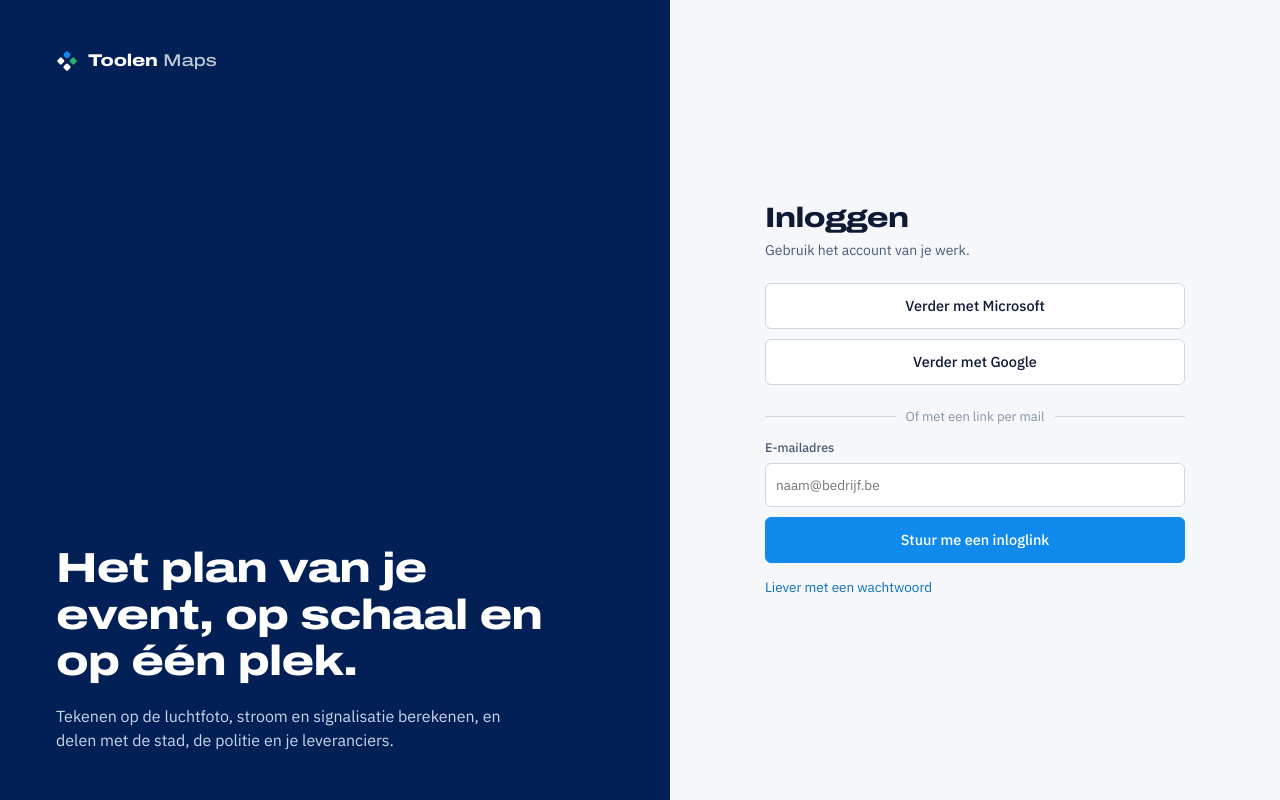
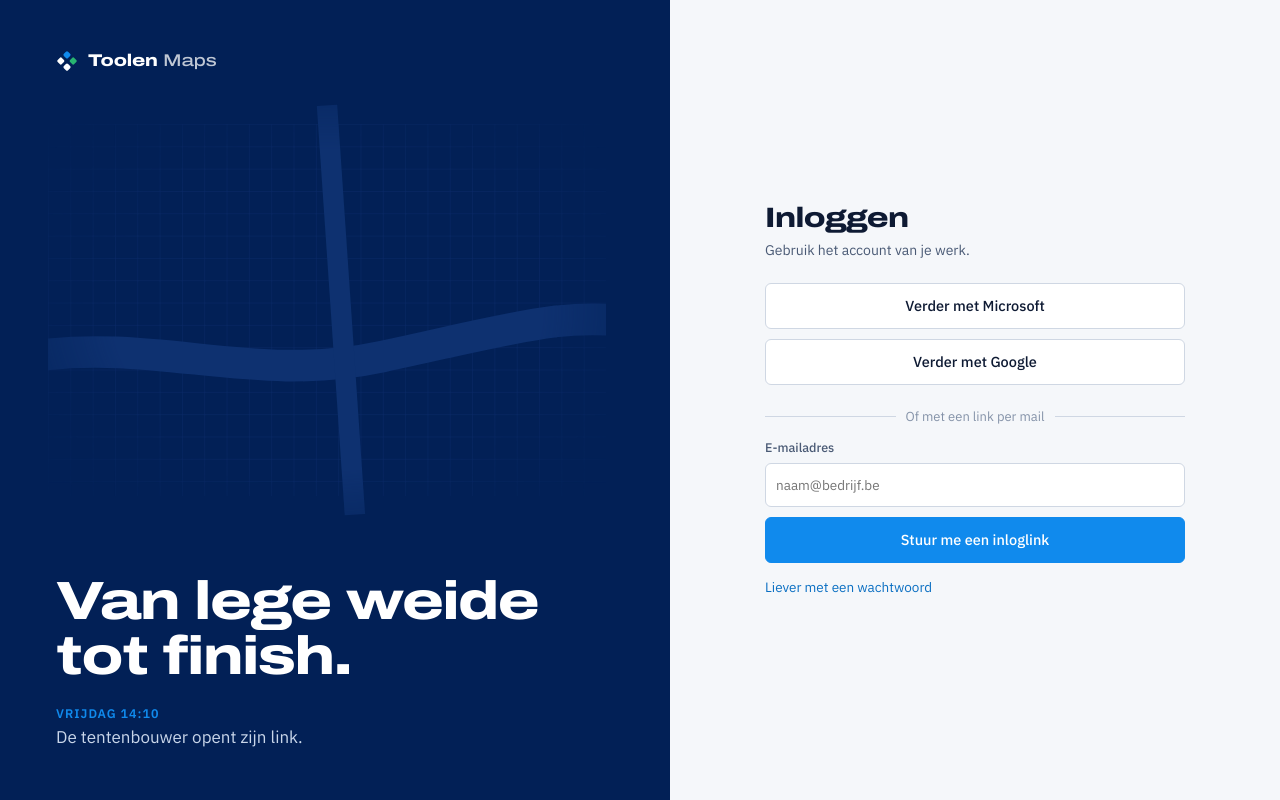
Before and after one commit to brechttoelen/toolen, a Next.js app: page /login in a window 1280 px wide. Built offline with nearby package versions, Linux system fonts and the light colour scheme; no server answers.

Commit message:
Inlogpagina: een plan dat zichzelf tekent, nieuwe titel en wisselende momenten uit een eventweek

```diff
--- a/app/toolen.css
+++ b/app/toolen.css
@@ -165,9 +165,40 @@ select.t-veld { padding-right: 6px; }
 
 /* ----- Inloggen ----- */
 .t-inlog { min-height: 100vh; display: flex; flex-wrap: wrap; background: var(--t-vlak); color: var(--t-tekst); }
-.t-inlog-merk { flex: 1 1 480px; background: var(--t-navy); color: var(--t-wit); padding: 48px 56px; box-sizing: border-box; display: flex; flex-direction: column; gap: 20px; min-height: 320px; }
+.t-inlog-merk { flex: 1 1 480px; background: var(--t-navy); color: var(--t-wit); padding: 48px 56px; box-sizing: border-box; display: flex; flex-direction: column; gap: 20px; min-height: 320px; position: relative; overflow: hidden; }
 .t-inlog-vak { flex: 1 1 420px; display: flex; align-items: center; justify-content: center; padding: 48px 24px; box-sizing: border-box; }
-@media (max-width: 820px) { .t-inlog-merk { padding: 28px 24px; min-height: 0; } .t-inlog-merk h1 { font-size: 28px !important; margin-top: 24px !important; } }
+/* Inlogpagina: een plan dat zichzelf tekent, en wisselende momenten uit een eventweek. */
+.t-scene { width: 100%; max-width: 640px; height: auto; margin: 8px 0 0 -8px; flex: 1 1 auto; min-height: 0; max-height: 52vh; -webkit-mask-image: radial-gradient(ellipse 70% 70% at 50% 50%, #000 55%, transparent 100%); mask-image: radial-gradient(ellipse 70% 70% at 50% 50%, #000 55%, transparent 100%); }
+.t-scene text { font: 600 12px var(--font-sans), sans-serif; }
+.t-sc-maat text { fill: #DCE6F5; font-weight: 500; }
+.t-inlog-titel { color: #fff !important; font-size: clamp(34px, 4.2vw, 58px) !important; line-height: 1.02 !important; letter-spacing: -0.025em; margin-top: auto !important; }
+.t-momenten { position: relative; height: 48px; }
+.t-moment { position: absolute; inset: 0; margin: 0; display: flex; flex-direction: column; gap: 2px; font-size: 17px; color: #C9D6EA; opacity: 0; animation: t-moment 16s infinite; }
+.t-moment b { font-size: 12.5px; font-weight: 600; letter-spacing: .08em; text-transform: uppercase; color: #108AED; }
+@keyframes t-moment { 0% { opacity: 0; transform: translateY(8px); } 3%, 22% { opacity: 1; transform: none; } 25%, 100% { opacity: 0; transform: translateY(-6px); } }
+.t-sc-parcours, .t-sc-hek, .t-sc-kabel { stroke-dasharray: 100; stroke-dashoffset: 100; animation: t-teken 14s infinite; }
+.t-sc-hek { stroke-dasharray: 100; animation-delay: .9s; }
+.t-sc-hek2 { animation-delay: 1.3s; }
+.t-sc-kabel { animation-delay: 3.6s; }
+@keyframes t-teken { 0% { stroke-dashoffset: 100; opacity: 1; } 14% { stroke-dashoffset: 0; } 86% { stroke-dashoffset: 0; opacity: 1; } 96%, 100% { stroke-dashoffset: 0; opacity: 0; } }
+.t-sc-tent { fill: rgba(16,138,237,.22); stroke: #fff; stroke-width: 1.6; transform-box: fill-box; transform-origin: center; animation: t-plaats 14s infinite both; }
+.t-sc-tent path, .t-sc-tent circle { fill: none; }
+.t-sc-finish, .t-sc-kast, .t-sc-maat, .t-sc-label { animation: t-plaats 14s infinite both; transform-box: fill-box; transform-origin: center; }
+.t-sc-finish { animation-delay: 1.8s; }
+.t-sc-kast { animation-delay: 3.6s; }
+.t-sc-maat { animation-delay: 4.6s; }
+@keyframes t-plaats { 0% { opacity: 0; transform: scale(.6); } 4% { opacity: 1; transform: scale(1.04); } 6% { transform: none; } 78% { opacity: 1; transform: none; } 88%, 100% { opacity: 0; transform: none; } }
+@media (prefers-reduced-motion: reduce) {
+  .t-sc-parcours, .t-sc-hek, .t-sc-kabel, .t-sc-tent, .t-sc-finish, .t-sc-kast, .t-sc-maat, .t-sc-label { animation: none; stroke-dashoffset: 0; opacity: 1; }
+  .t-moment { animation: none; } .t-moment:first-child { opacity: 1; }
+}
+@media (max-width: 820px) {
+  .t-inlog-merk { padding: 24px; min-height: 0; gap: 12px; }
+  .t-scene { display: none; }
+  .t-inlog-titel { font-size: 30px !important; margin-top: 18px !important; }
+  .t-momenten { height: 44px; }
+  .t-moment { font-size: 15px; }
+}
 
 /* Systeempagina (/beheer?blad=systeem) */
 .t-sys-raster { display: grid; grid-template-columns: repeat(auto-fit, minmax(300px, 1fr)); gap: 20px; margin-top: 8px; }
--- a/components/Inlogkader.tsx
+++ b/components/Inlogkader.tsx
@@ -1,13 +1,54 @@
 import { ToolenWoordmerk } from "./ToolenLogo";
 
-// Navy vlak links met het merk, inhoud rechts. Voor inloggen, organisatie kiezen en uitnodigingen.
+// Momenten uit een eventweek, wisselend onder de titel.
+const MOMENTEN = [
+  ["Woensdag 06:00", "De hekken staan waar het plan zegt."],
+  ["Vrijdag 14:10", "De tentenbouwer opent zijn link."],
+  ["Zaterdag 09:30", "Elke kast stroom, elke kabel op maat."],
+  ["Zondag 15:42", "De renners komen binnen."],
+];
+
+// Een plan dat zichzelf tekent: wegen, parcours, hekken, tenten, stroom en een maat. Enkel CSS, stopt bij "minder beweging".
+function PlanScene() {
+  return (
+    <svg className="t-scene" viewBox="0 0 600 400" role="img" aria-label="Een eventplan dat zich opbouwt: parcours, hekken, tenten en stroom">
+      <defs>
+        <pattern id="t-scene-raster" width="24" height="24" patternUnits="userSpaceOnUse"><path d="M24 0H0V24" fill="none" stroke="#0B2C6B" strokeWidth="1" /></pattern>
+        <pattern id="t-scene-dam" width="8" height="8" patternUnits="userSpaceOnUse"><rect width="4" height="4" fill="#fff" /><rect x="4" y="4" width="4" height="4" fill="#fff" /></pattern>
+      </defs>
+      <rect width="600" height="400" fill="url(#t-scene-raster)" />
+      <path d="M-20 250 C 120 230, 220 280, 360 250 S 560 200, 640 215" stroke="#0E3170" strokeWidth="34" fill="none" strokeLinecap="round" />
+      <path d="M300 -20 L 330 420" stroke="#0E3170" strokeWidth="22" fill="none" />
+      <path className="t-sc-parcours" pathLength="100" d="M-20 250 C 120 230, 220 280, 360 250 S 560 200, 640 215" stroke="#108AED" strokeWidth="5" fill="none" strokeLinecap="round" />
+      <rect className="t-sc-finish" x="452" y="214" width="8" height="40" fill="url(#t-scene-dam)" transform="rotate(-8 456 234)" />
+      <path className="t-sc-hek" pathLength="100" d="M70 214 C 170 200, 240 246, 360 222 S 520 180, 600 186" stroke="#F2A33A" strokeWidth="2.5" strokeDasharray="6 4" fill="none" />
+      <path className="t-sc-hek t-sc-hek2" pathLength="100" d="M70 290 C 170 270, 240 316, 360 284 S 520 244, 600 250" stroke="#F2A33A" strokeWidth="2.5" strokeDasharray="6 4" fill="none" />
+      <g className="t-sc-tent" style={{ animationDelay: "2.2s" }}><rect x="380" y="70" width="120" height="76" rx="3" /><path d="M380 108 H500" /></g>
+      <g className="t-sc-tent" style={{ animationDelay: "2.6s" }}><rect x="400" y="300" width="84" height="56" rx="3" /></g>
+      <g className="t-sc-tent" style={{ animationDelay: "3s" }}><rect x="120" y="96" width="70" height="70" rx="3" /><circle cx="155" cy="131" r="12" /></g>
+      <path className="t-sc-kabel" pathLength="100" d="M90 360 L 150 330 L 250 330 L 330 300 L 420 300" stroke="#28B571" strokeWidth="2" strokeDasharray="2 5" strokeLinecap="round" fill="none" />
+      <g className="t-sc-kast"><rect x="82" y="352" width="16" height="16" rx="3" fill="#28B571" /><rect x="242" y="322" width="16" height="16" rx="3" fill="#28B571" /></g>
+      <g className="t-sc-maat"><path d="M380 56 H500 M380 50 V62 M500 50 V62" stroke="#DCE6F5" strokeWidth="1.2" /><text x="440" y="46" textAnchor="middle">25,0 m</text></g>
+      <g className="t-sc-label" style={{ animationDelay: "3.4s" }}><rect x="384" y="150" width="98" height="22" rx="5" fill="#fff" /><text x="394" y="165" fill="#022056">VIP 15 × 25</text></g>
+      <g className="t-sc-label" style={{ animationDelay: "3.8s" }}><rect x="430" y="176" width="58" height="22" rx="5" fill="#108AED" /><text x="440" y="191" fill="#fff">Finish</text></g>
+      <g className="t-sc-label" style={{ animationDelay: "4.2s" }}><rect x="100" y="372" width="82" height="22" rx="5" fill="#28B571" /><text x="110" y="387" fill="#fff">Kast 63 A</text></g>
+    </svg>
+  );
+}
+
+// Navy vlak links met een plan dat zich opbouwt, inhoud rechts. Voor inloggen, organisatie kiezen, uitnodigingen en MFA.
 export default function Inlogkader({ titel, children }: { titel?: string; children: React.ReactNode }) {
   return (
     <div className="t-inlog">
       <section className="t-inlog-merk" aria-label="Toolen Maps">
         <ToolenWoordmerk op="navy" product="maps" />
-        <h1 className="t-titel" style={{ color: "#fff", fontSize: 42, marginTop: "auto", maxWidth: 520 }}>{titel || "Het plan van je event, op schaal en op één plek."}</h1>
-        <p style={{ margin: 0, fontSize: 16, lineHeight: 1.5, color: "#C9D6EA", maxWidth: 460 }}>Tekenen op de luchtfoto, stroom en signalisatie berekenen, en delen met de stad, de politie en je leveranciers.</p>
+        <PlanScene />
+        <h1 className="t-titel t-inlog-titel">{titel || <>Van lege weide<br />tot finish.</>}</h1>
+        <div className="t-momenten" aria-live="off">
+          {MOMENTEN.map(([wanneer, wat], i) => (
+            <p key={wanneer} className="t-moment" style={{ animationDelay: `${i * 4}s` }}><b>{wanneer}</b>{wat}</p>
+          ))}
+        </div>
       </section>
       <section className="t-inlog-vak">
         <div style={{ width: "100%", maxWidth: 420 }}>{children}</div>
```
